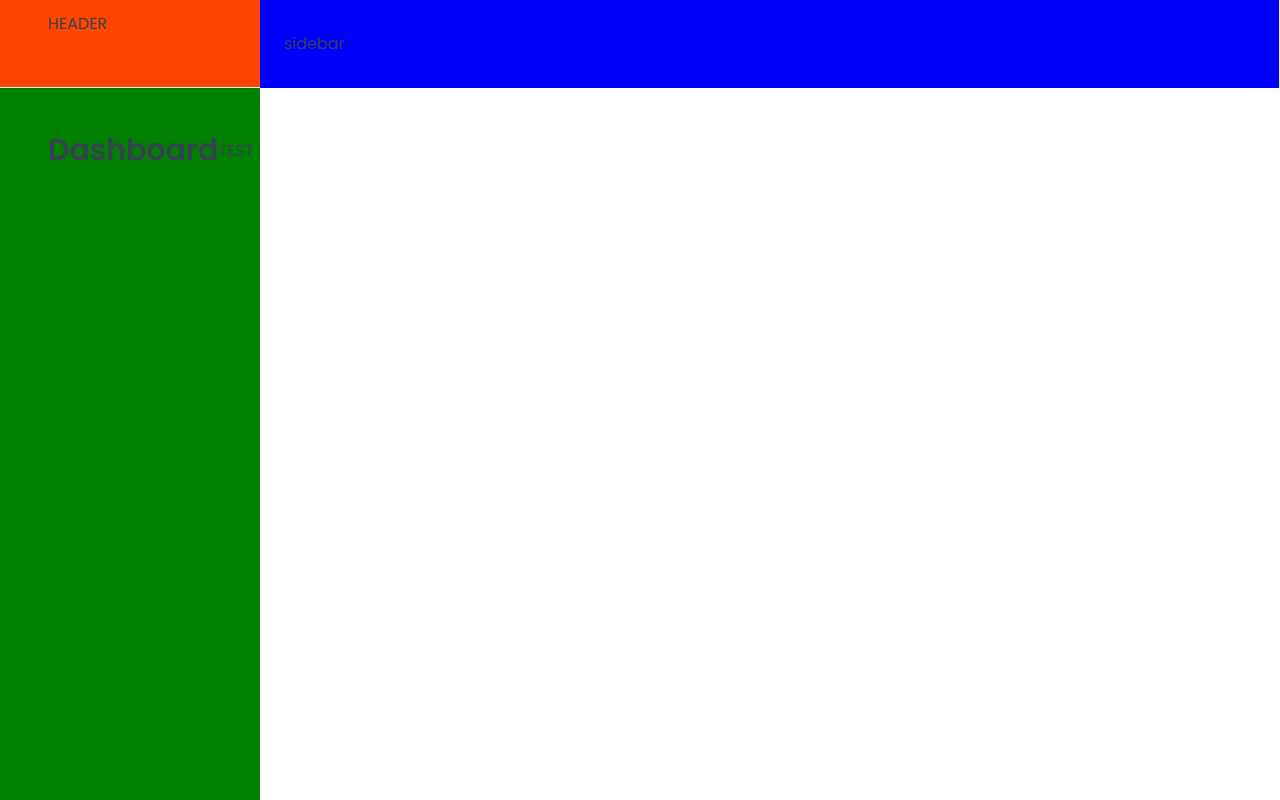
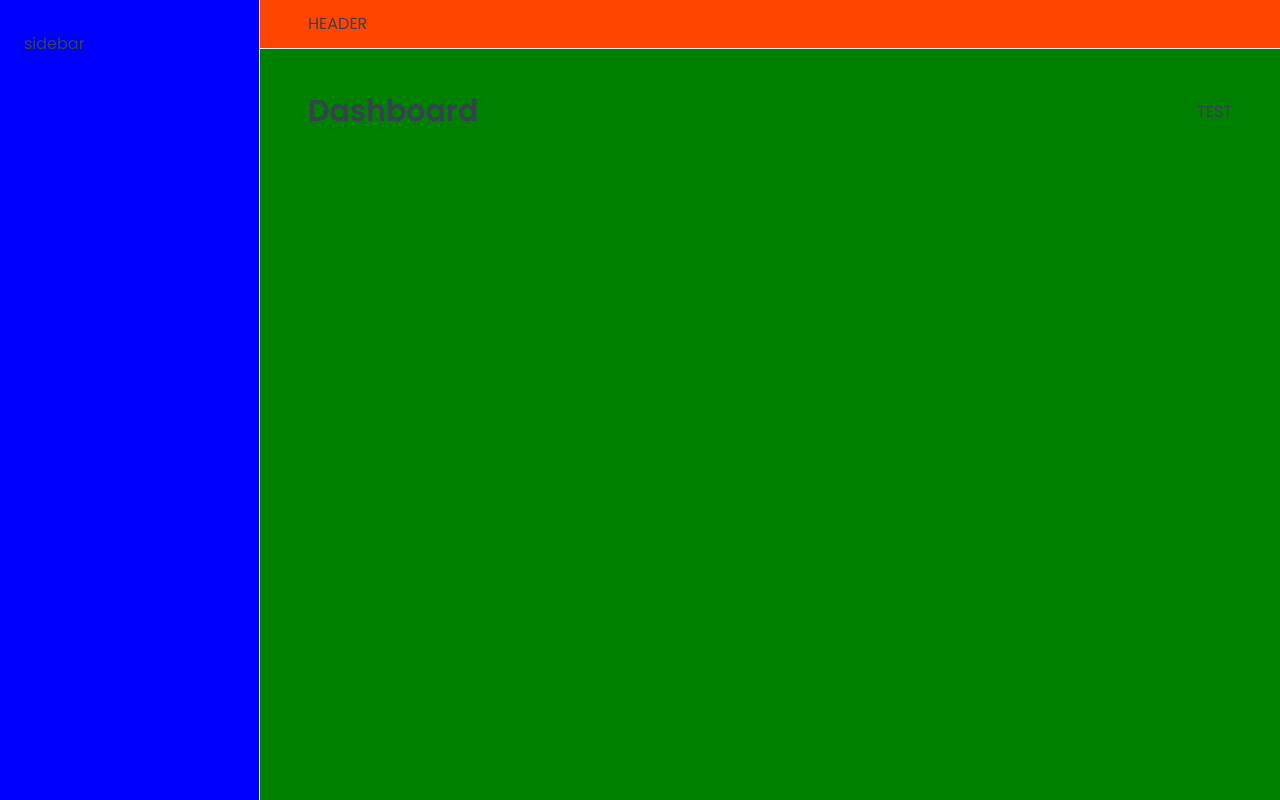
Before and after one commit to EUNSUN23/react-jonas, a React (Vite) app in the folder wild-oasis/: page /dashboard in a window 1280 px wide. Built offline with nearby package versions, Linux system fonts and the light colour scheme; a web font is replaced by a local one.

Commit message:
[wild-oasis] styled-component > AppLayout의 Header, Sidebar, Main 위치 grid로 잡기

```diff
--- a/wild-oasis/src/ui/AppLayout.jsx
+++ b/wild-oasis/src/ui/AppLayout.jsx
@@ -8,8 +8,6 @@ const StyledAppLayout = styled.div`
   grid-template-columns: 26rem 1fr; /*첫번째 칼럼은 26rem, 나머지 칼럼은 나머지 영역 차지*/
   grid-template-rows: auto 1fr; /*첫번째 row는 컨텐츠 사이즈, 나머지 row는 나머지 영역 차지*/
   height: 100vh;
-
-  grid-row: 1 / -1;
 `
 
 const Main = styled.main`
--- a/wild-oasis/src/ui/Sidebar.jsx
+++ b/wild-oasis/src/ui/Sidebar.jsx
@@ -4,6 +4,7 @@ const StyledSidebar = styled.aside`
   background-color: blue;
   padding: 3.2rem 2.4rem;
   border-right: 1px solid var(--color-grey-100);
+  grid-row: 1 / -1; {/*전체 row 차지*/}
 `
 
 function Sidebar() {
```
